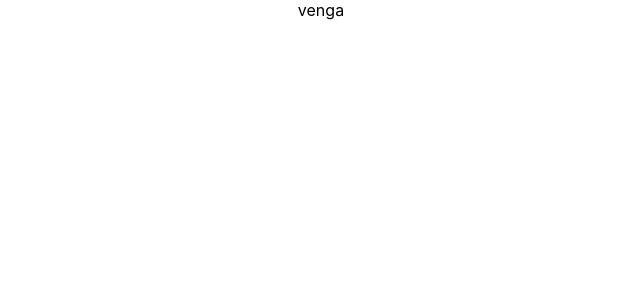
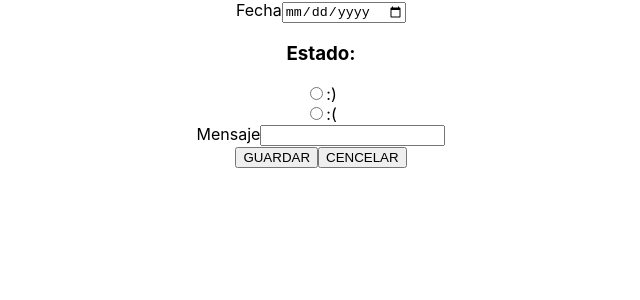
Before and after one commit to patijoe/f-online-life-calendar-patijoe, a React (Create React App) app: page / in a window 1280 px wide. Shown: the top 300 px of the page, without its empty margins (319-959 px from the left). Built offline with nearby package versions, Linux system fonts and the light colour scheme.

Commit message:
add detail fields

```diff
--- a/package.json
+++ b/package.json
@@ -6,6 +6,7 @@
     "node-sass": "^4.12.0",
     "react": "^16.8.6",
     "react-dom": "^16.8.6",
+    "react-router-dom": "^5.0.1",
     "react-scripts": "3.0.1"
   },
   "scripts": {
--- a/src/App.js
+++ b/src/App.js
@@ -4,7 +4,46 @@ class App extends React.Component {
   render() {
     return (
       <div className="app">
-        venga
+
+        <div className="block__calendar">
+          <label htmlFor="calendar">Fecha</label>
+          <input type="date" id="calendar" className="calendar"/>
+        </div>
+
+        <div className="block__state">
+          <h3>Estado:</h3>
+          <div>
+            <label htmlFor="state1">
+              <input
+                id="state1"
+                type="radio"
+                value="happy"
+                name="states"
+              />
+              :)
+            </label>
+          </div>
+          <div>
+            <label htmlFor="state2">
+              <input
+                id="state2"
+                type="radio"
+                value="sad"
+                name="states"
+              />
+              :(
+            </label>
+          </div>
+        </div>
+
+        <div className="block__message">
+          <label htmlFor="mesagge" className="message">Mensaje</label>
+          <input type="text" id="message" className="message"/>
+        </div>
+
+        <button className="btn__save btn">GUARDAR</button>
+        <button className="btn__cancel btn">CENCELAR</button>
+
       </div>
     );
   }
```
Also changed, not shown: src/components/Details.js (added), src/components/Home.js (added), 1 other file (tests, documents, lock files or other folders).
